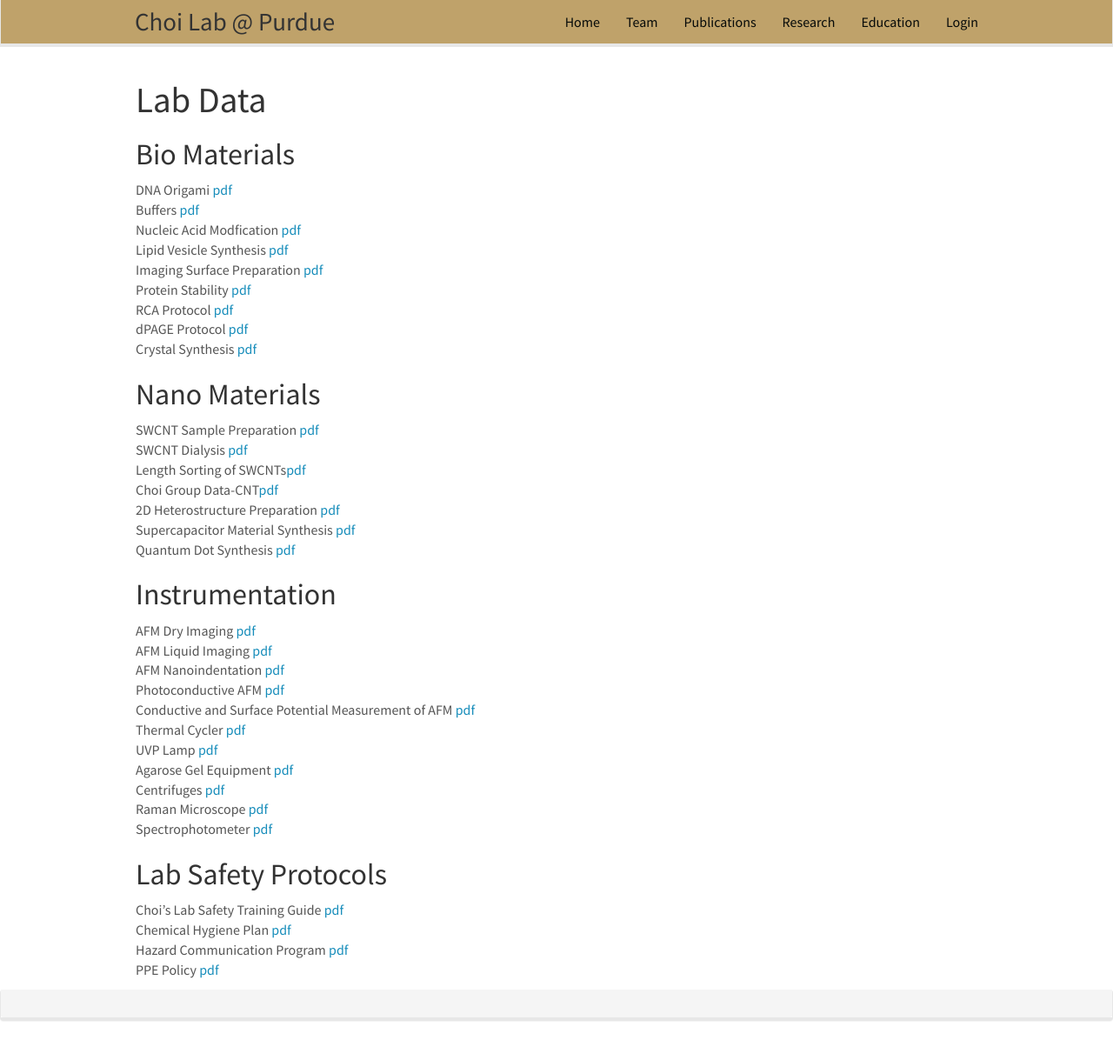
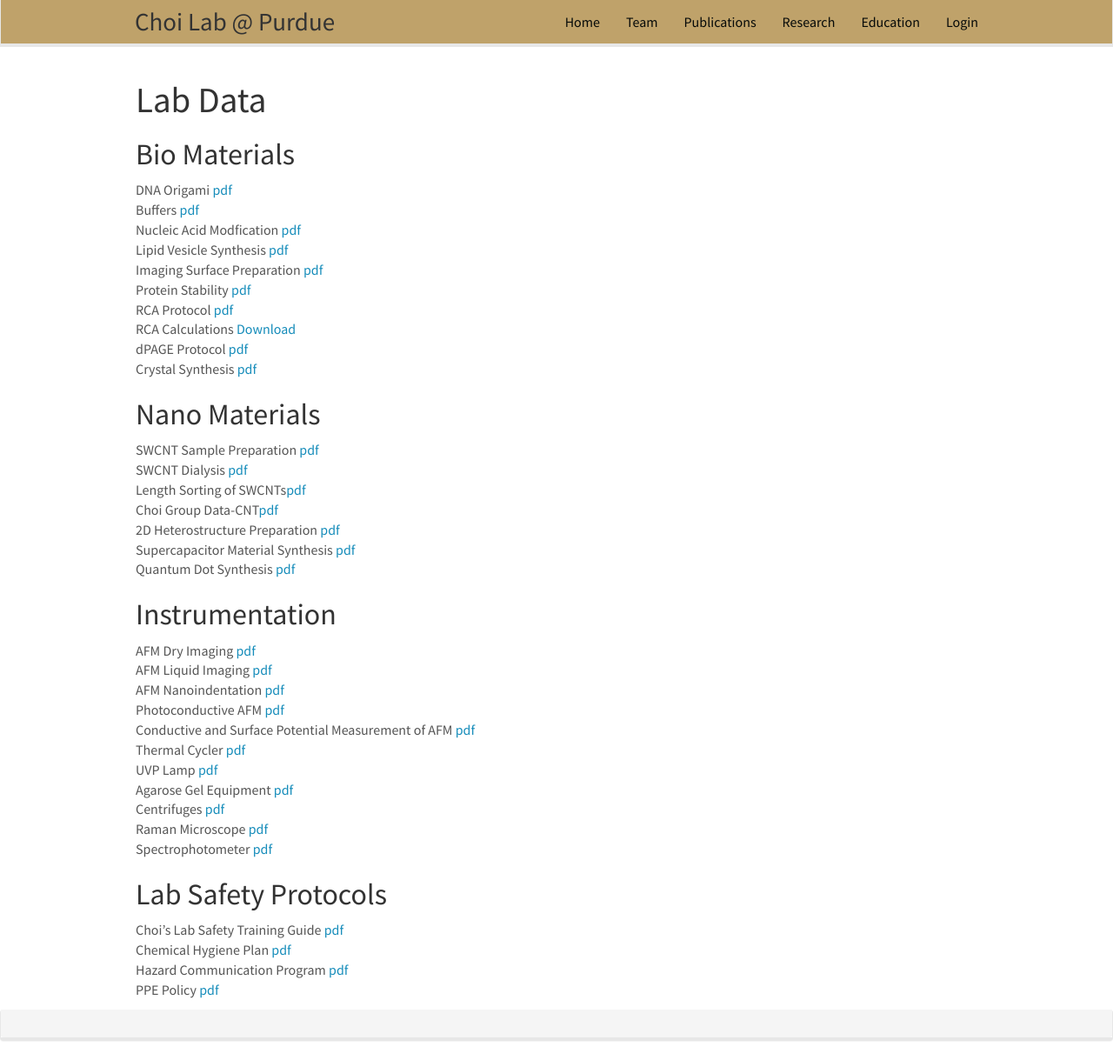
Before and after one commit to choidnalab/choidnalab.github.io, a Jekyll site: the page built from _pages/labdata.md, in a window 1280 px wide and 1219 px high. Shown: the whole window at 87% size. Built offline with Jekyll 4.4.1, drawn with Linux system fonts in a browser that asks for light colours; nearby versions of some CDN libraries.

Commit message:
Update labdata.md

```diff
--- a/_pages/labdata.md
+++ b/_pages/labdata.md
@@ -16,6 +16,7 @@ Lipid Vesicle Synthesis <a href="{{ site.url }}{{ site.baseurl }}/data/protocols
 Imaging Surface Preparation <a href="{{ site.url }}{{ site.baseurl }}/data/protocols/pdf/1_5_imaging_surface_preparation.pdf">pdf</a><br>
 Protein Stability <a href="{{ site.url }}{{ site.baseurl }}/data/protocols/pdf/1_6_protein_stability.pdf">pdf</a><br>
 RCA Protocol <a href="{{ site.url }}{{ site.baseurl }}/data/protocols/pdf/1_7_RCA_Protocol.pdf">pdf</a><br>
+RCA Calculations <a href='{{ site.url }}{{ site.baseurl }}/data/protocols/Excel/RCA_protocol_calculations.xlsx' target="_blank">Download</a><br>
 dPAGE Protocol <a href="{{ site.url }}{{ site.baseurl }}/data/protocols/pdf/1_8_dPAGE Protocol.pdf">pdf</a><br>
 Crystal Synthesis <a href="{{ site.url }}{{ site.baseurl }}/data/protocols/pdf/1_9_DNA_crystal_synthesis.pdf">pdf</a><br>
 
```
